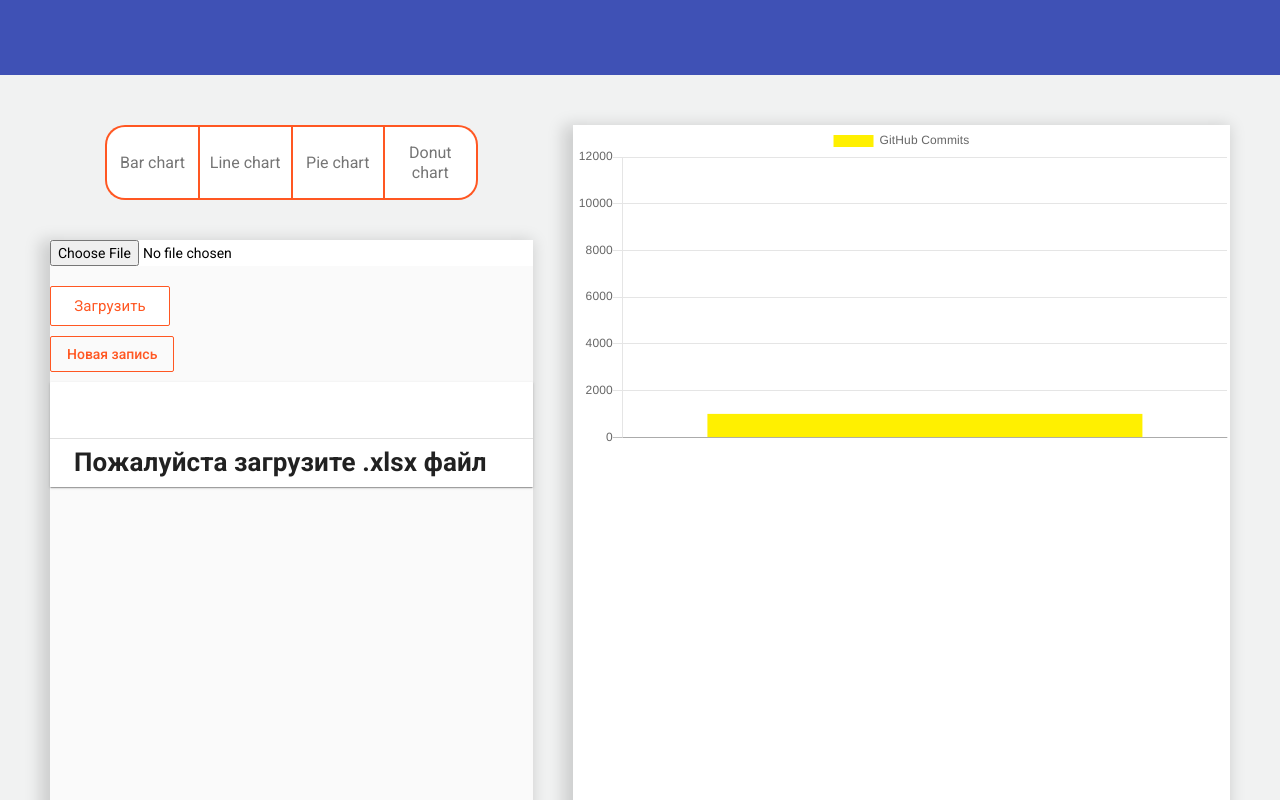
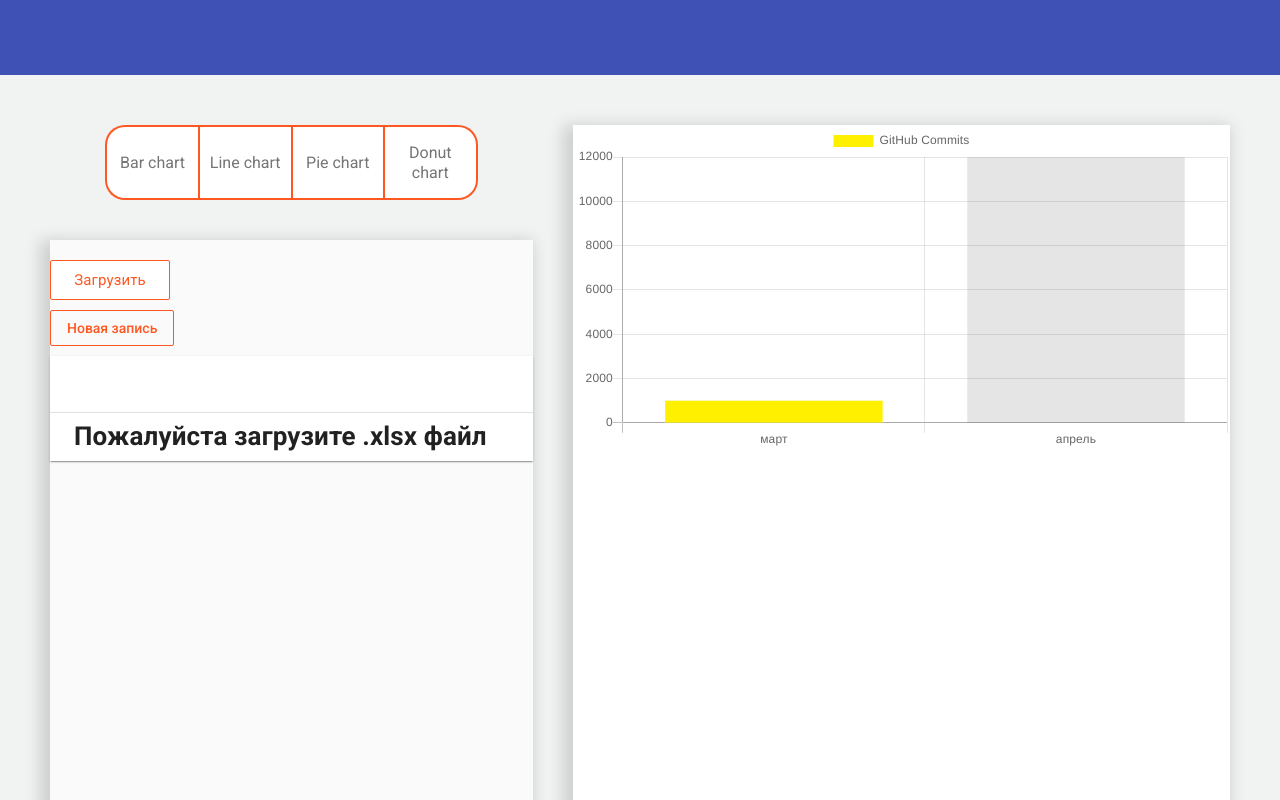
Before and after one commit to eshulga/chartio, a Vue app: page / in a window 1280 px wide. Shown: the top 800 px of the page. Built offline with nearby package versions, Linux system fonts and the light colour scheme.

Commit message:
added fixes

```diff
--- a/src/components/chartjs/ChartJs.vue
+++ b/src/components/chartjs/ChartJs.vue
@@ -20,11 +20,11 @@ export default {
       render: true,
       currentChart: 'bar',
       chartData: {
-        // labels: ['март', 'апрель'],
+        labels: ['март', 'апрель'],
         datasets: [
           {
             label: 'GitHub Commits',
-            backgroundColor: '#fff000',
+            backgroundColor: ['#fff000'],
             data: [1000, 12000]
           }
         ]
@@ -67,19 +67,19 @@ export default {
         this.chartData.datasets[id].label = element
       })
 
-      // let label = []
-      // let dataSet = []
+      let label = []
+      let dataSet = []
 
-      // arg.labels.forEach(element => {
-      //   label.push(element)
-      // })
+      arg.labels.forEach(element => {
+        label.push(element)
+      })
 
-      // arg.data.forEach(element => {
-      //   dataSet.push(element)
-      // })
+      arg.data.forEach(element => {
+        dataSet.push(element)
+      })
 
-      // this.chartData.labels = label
-      // this.chartData.datasets[0].data = dataSet
+      this.chartData.labels = label
+      this.chartData.datasets[0].data = dataSet
 
       this.updateData()
     })
--- a/src/components/table-area/TableArea.vue
+++ b/src/components/table-area/TableArea.vue
@@ -1,7 +1,7 @@
 <template>
   <div class="main">
     <h1>{{ name }}</h1>
-    <input type="file" name="xlfile" id="xlf" @change="fileInputHandler">
+    <!-- <input type="file" name="xlfile" id="xlf" @change="fileInputHandler"> -->
     <v-app id="inspire">
       <div>
         <div class="file-input-wrapper">
@@ -144,6 +144,7 @@ export default {
           const firstWorksheet = workbook.Sheets[workbook.SheetNames[0]]
           const dataSheet = XLSX.utils.sheet_to_json(firstWorksheet, {header: 1})
           // adding headers
+
           dataSheet[0].forEach((header) => {
             this.headers.push({
               text: '' + header,
@@ -168,7 +169,7 @@ export default {
       }
     },
     initialize () {
-      this.rows = []
+      // this.rows = []
     },
     coloringItem (item) {
       this.dialogColor = true
```
